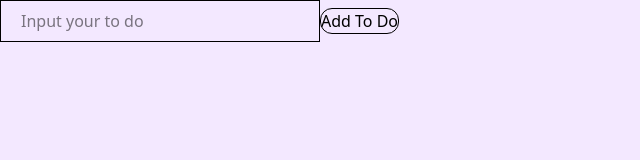
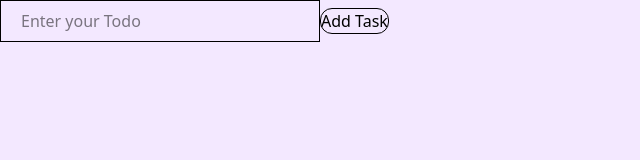
Before and after one commit to Philemon-ndayishimiye/To-Do-App-TypeScript, a React (Vite) app: page / in a window 1280 px wide. Shown: the top 160 px of the page, without its empty margins (0-640 px from the left). Built offline with nearby package versions, Linux system fonts and the light colour scheme.

Commit message:
structuring my input and button component

```diff
--- a/src/component/Button.tsx
+++ b/src/component/Button.tsx
@@ -1,18 +1,10 @@
 import type React from "react";
 import type { ButtonType } from "../types/Input";
 
-interface ButtonProp {
-  ButtonContent: ButtonType;
-}
-
-export const ButtonComp: React.FC<ButtonProp> = ({ ButtonContent }) => {
+export const ButtonComp = ({ label, type, onClick }: ButtonType) => {
   return (
-    <button
-      className="border rounded-xl "
-      type={ButtonContent.type}
-      onClick={ButtonContent.onClick}
-    >
-      {ButtonContent.label}
+    <button className="border rounded-xl " type={type} onClick={onClick}>
+      {label}
     </button>
   );
 };
--- a/src/component/Input.tsx
+++ b/src/component/Input.tsx
@@ -2,19 +2,21 @@ import React from "react";
 
 import type { InputType } from "../types/Input";
 
-interface inputProp {
-  InputPropData: InputType;
-}
-
-export const Input: React.FC<inputProp> = ({ InputPropData }) => {
+export const Input = ({
+  type,
+  placeholder,
+  name,
+  value,
+  onChange,
+}: InputType) => {
   return (
     <input
       className="w-[320px] px-5 py-2 text-black border"
-      type={InputPropData.type}
-      placeholder={InputPropData.placeholder}
-      name={InputPropData.name}
-      value={InputPropData.value}
-      onChange={InputPropData.onChange}
+      type={type}
+      placeholder={placeholder}
+      name={name}
+      value={value}
+      onChange={onChange}
     />
   );
 };
--- a/src/component/Main.tsx
+++ b/src/component/Main.tsx
@@ -10,31 +10,6 @@ export default function Main() {
 
   console.log(Todos);
 
-  const InputData: InputType = {
-    name: "todo",
-    value: todoName,
-    placeholder: "Input your to do",
-    type: "text",
-    onChange: (e: React.ChangeEvent<HTMLInputElement>) => {
-      setTodoName(e.target.value);
-    },
-  };
-
-  const ButtonData: ButtonType = {
-    label: "Add To Do",
-    type: "button",
-    onClick: (e: React.MouseEvent<HTMLButtonElement>) => {
-      e.preventDefault();
-
-      dispatch({
-        type: "Add Task",
-        payload: { name: todoName },
-      });
-
-      setTodoName("");
-    },
-  };
-
   return (
     <div className=" bg-purple-100 h-screen">
       <div>
@@ -42,8 +17,26 @@ export default function Main() {
           <h1 className="text-white font-bold text-5xl">To Do App</h1>
         </div> */}
         <div>
-          <Input InputPropData={InputData} />
-          <ButtonComp ButtonContent={ButtonData} />
+          <Input
+            type="text"
+            name="Todo"
+            placeholder="Enter your Todo "
+            value={todoName}
+            onChange={(e: React.ChangeEvent<HTMLInputElement>) => {
+              setTodoName(e.target.value);
+            }}
+          />
+          <ButtonComp
+            label="Add Task"
+            type="button"
+            onClick={(e: React.MouseEvent<HTMLButtonElement>) => {
+              e.preventDefault();
+              dispatch({
+                type: "Add Task",
+                payload: { name: todoName },
+              });
+            }}
+          />
         </div>
       </div>
     </div>
--- a/src/reducers/TodoReducer.tsx
+++ b/src/reducers/TodoReducer.tsx
@@ -8,10 +8,13 @@ export const TodoReducer = (
 ): TodoType[] => {
   switch (action.type) {
     case "Add Task":
-      return [...Todos, { id: Date.now(), name: action.payload.name }];
+      return [
+        ...Todos,
+        { id: Date.now(), name: action.payload.name, completed: false },
+      ];
 
     case "Remove Task":
-      return Todos.filter((todo) => todo.name === action.payload.id); // remeber to put id to every task
+      return Todos.filter((todo) => todo.name === action.payload.id);
     default:
       return Todos;
   }
--- a/src/types/Input.ts
+++ b/src/types/Input.ts
@@ -22,4 +22,5 @@ export interface ButtonType {
 export interface TodoType {
   id: string | number;
   name: string;
+  completed: boolean;
 }
```
